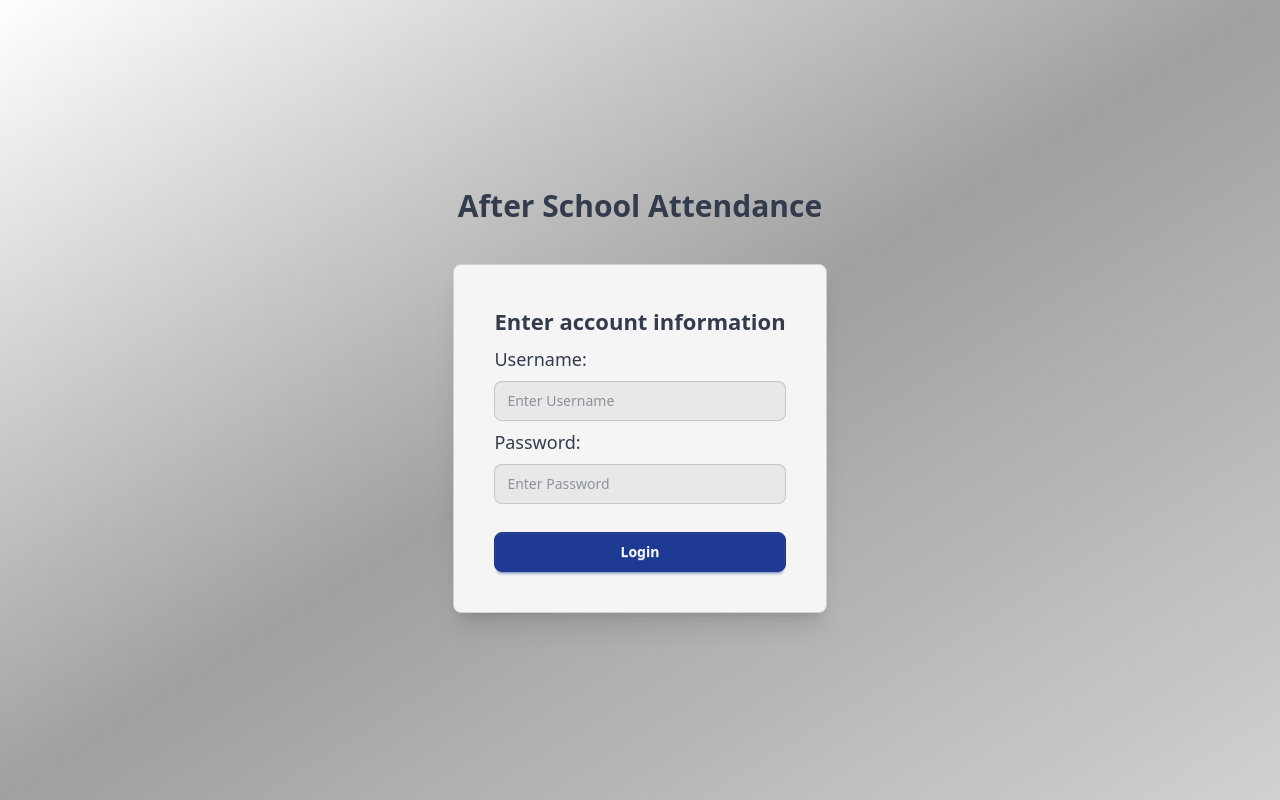
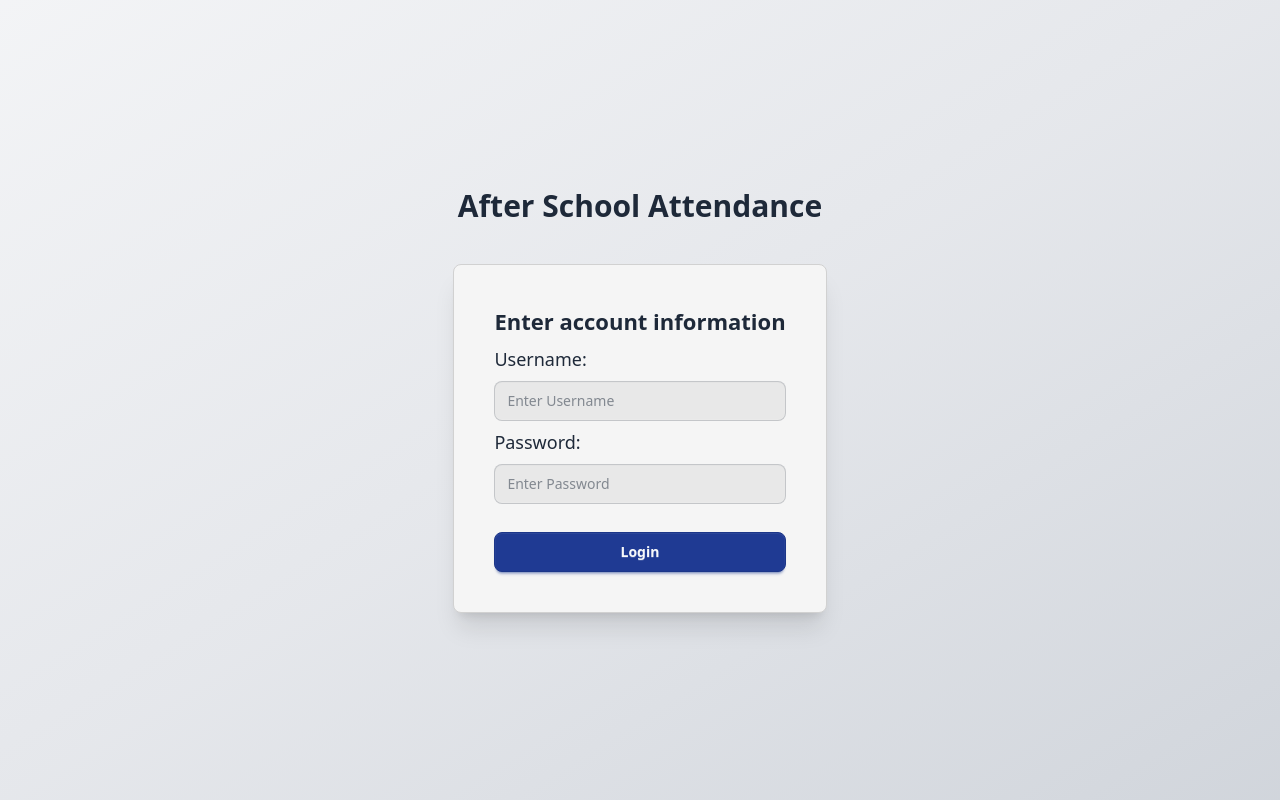
Before and after one commit to sitechtimes/nfc-afterschool, a Nuxt app in the folder frontend/: page /login in a window 1280 px wide. Built offline with nearby package versions, Linux system fonts and the light colour scheme.

Commit message:
Login background

```diff
--- a/frontend/app/pages/login.vue
+++ b/frontend/app/pages/login.vue
@@ -1,6 +1,6 @@
 <template>
   <div
-    class="flex flex-col h-screen p-4 items-center justify-center gap-10 bg-gradient-to-br from-base-100 via-secondary to-base-300"
+    class="flex flex-col h-screen items-center justify-center gap-10 bg-gradient-to-br from-gray-100 via-gray-200 to-gray-300 text-gray-800 p-8"
   >
     <h1 class="text-3xl font-bold">After School Attendance</h1>
     <div
```
